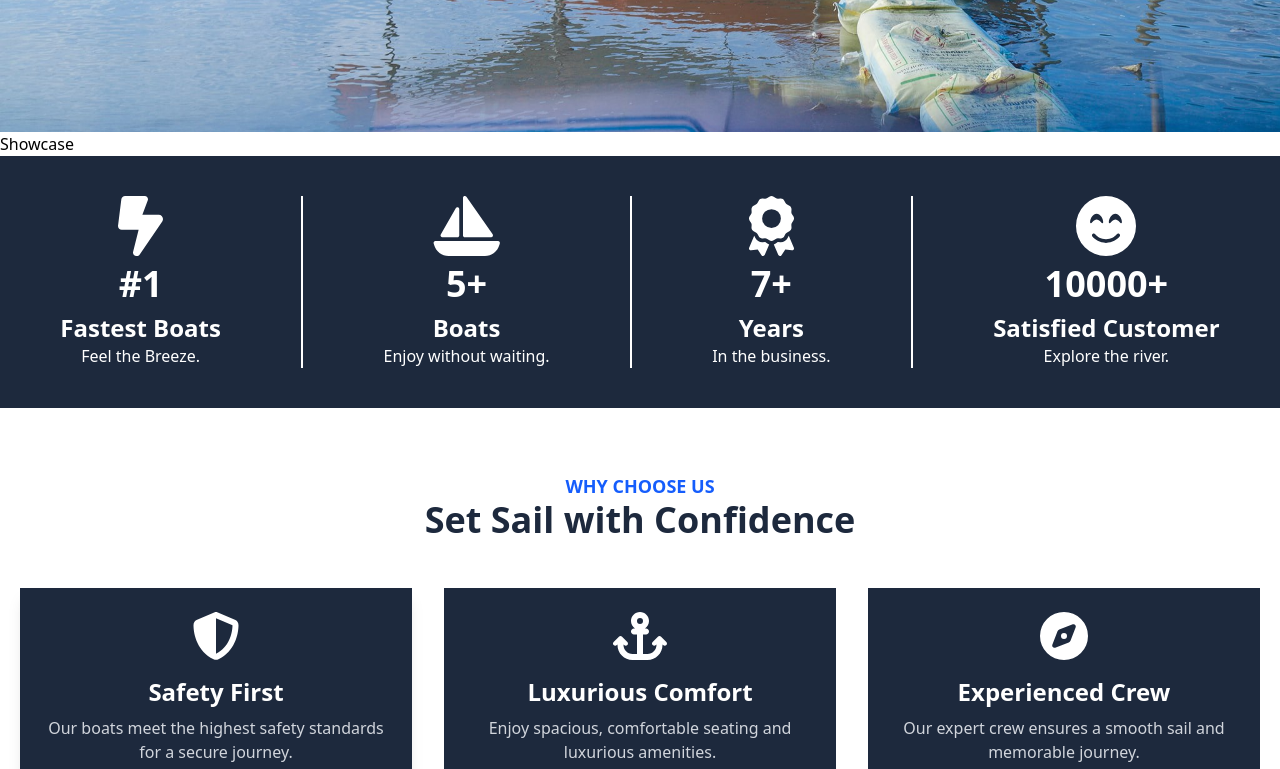
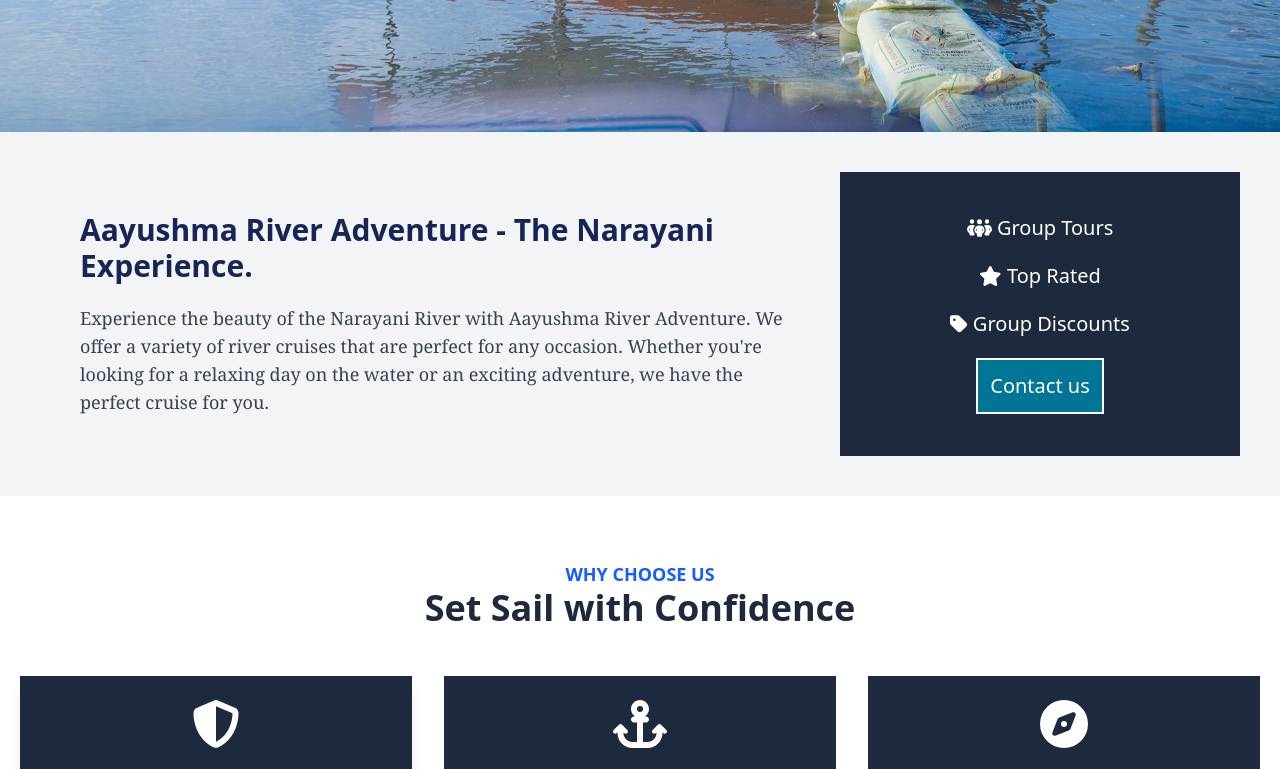
Before and after one commit to ashish10adhikari/Motorboat-website, a React (Vite) app in the folder Frontend/: page / in a window 1280 px wide. Shown: the part 660-1429 px from the top of the page. Built offline with nearby package versions, Linux system fonts and the light colour scheme.

Commit message:
completed showcase.jsx

```diff
--- a/Frontend/src/App.jsx
+++ b/Frontend/src/App.jsx
@@ -11,8 +11,9 @@ function App() {
       <Navbar />
       <Header />
       <Showcase />
+      <WhyChooseUs />
       <Highlight />
-      <WhyChooseUs />
+
       <Package />
     </div>
   );
--- a/Frontend/src/Component/Navbar.jsx
+++ b/Frontend/src/Component/Navbar.jsx
@@ -31,42 +31,42 @@ const Navbar = () => {
           <span className="border-1 h-6"></span>
           <a
             href="#"
-            className="hover:bg-cyan-700 font-secondary font-bold p-5 transition-all ease-in-out duration-300"
+            className="hover:bg-cyan-700 font-secondary font-bold p-5 transition-all ease-in-out duration-500"
           >
             HOME
           </a>
           <span className="border-1 h-6"></span>
           <a
             href="#"
-            className="hover:bg-cyan-700 font-secondary font-bold p-5 transition-all ease-in-out duration-300"
+            className="hover:bg-cyan-700 font-secondary font-bold p-5 transition-all ease-in-out duration-500"
           >
             PACKAGE
           </a>
           <span className="border-1 h-6"></span>
           <a
             href="#"
-            className="hover:bg-cyan-700 font-secondary font-bold p-5 transition-all ease-in-out duration-300"
+            className="hover:bg-cyan-700 font-secondary font-bold p-5 transition-all ease-in-out duration-500"
           >
             OUR BOATS
           </a>
           <span className="border-1 h-6"></span>
           <a
             href="#"
-            className="hover:bg-cyan-700 font-secondary font-bold p-5 transition-all ease-in-out duration-300"
+            className="hover:bg-cyan-700 font-secondary font-bold p-5 transition-all ease-in-out duration-500"
           >
             GALLERY
           </a>
           <span className="border-1 h-6"></span>
           <a
             href="#"
-            className="hover:bg-cyan-700 font-secondary font-bold p-5 transition-all ease-in-out duration-300"
+            className="hover:bg-cyan-700 font-secondary font-bold p-5 transition-all ease-in-out duration-500"
           >
             ABOUT US
           </a>
           <span className="border-1 h-6"></span>
           <a
             href="#"
-            className="hover:bg-cyan-700 font-secondary font-bold p-5 transition-all ease-in-out duration-300"
+            className="hover:bg-cyan-700 font-secondary font-bold p-5 transition-all ease-in-out duration-500"
           >
             CONTACT US
           </a>
--- a/Frontend/src/Component/Showcase.jsx
+++ b/Frontend/src/Component/Showcase.jsx
@@ -1,9 +1,39 @@
-import React from 'react'
+import { FontAwesomeIcon } from "@fortawesome/react-fontawesome";
+import {
+  faPeopleGroup,
+  faStar,
+  faTag,
+} from "@fortawesome/free-solid-svg-icons";
+import React from "react";
 
 const Showcase = () => {
   return (
-    <div>Showcase</div>
-  )
-}
+    <div className="grid grid-cols-3 p-10 bg-gray-100">
+      <div className="col-span-2 p-10">
+        <h1 className="text-3xl font-bold font-sans text-blue-950">
+          Aayushma River Adventure - The Narayani Experience.
+        </h1>
+        <p className=" text-lg pt-5 text-gray-700 font-serif">
+          Experience the beauty of the Narayani River with Aayushma River
+          Adventure. We offer a variety of river cruises that are perfect for
+          any occasion. Whether you're looking for a relaxing day on the water
+          or an exciting adventure, we have the perfect cruise for you.
+        </p>
+      </div>
+      <ul className="col-span-1 justify-center items-center flex flex-col gap-5 text-xl bg-slate-800 text-white p-10">
+        <li>
+          <FontAwesomeIcon icon={faPeopleGroup} /> Group Tours
+        </li>
+        <li>
+          <FontAwesomeIcon icon={faStar} /> Top Rated
+        </li>
+        <li>
+          <FontAwesomeIcon icon={faTag} /> Group Discounts
+        </li>
+        <a href="#" className="bg-cyan-700 p-3 border-2 border-white hover:bg-white hover:text-cyan-700 hover:border-cyan-700 hover:scale-105 transition-all duration-300">Contact us</a>
+      </ul>
+    </div>
+  );
+};
 
-export default Showcase
+export default Showcase;
```
